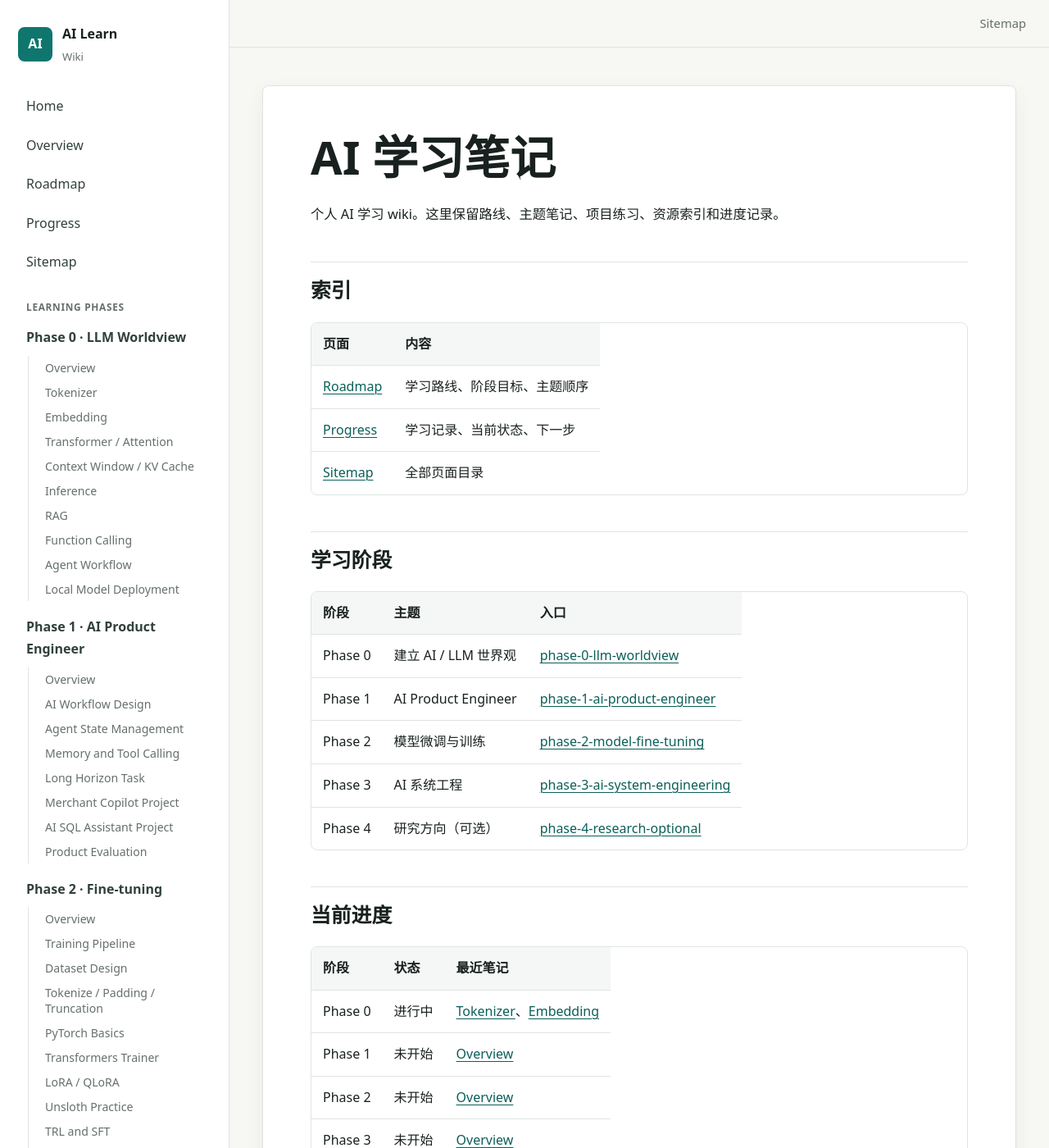
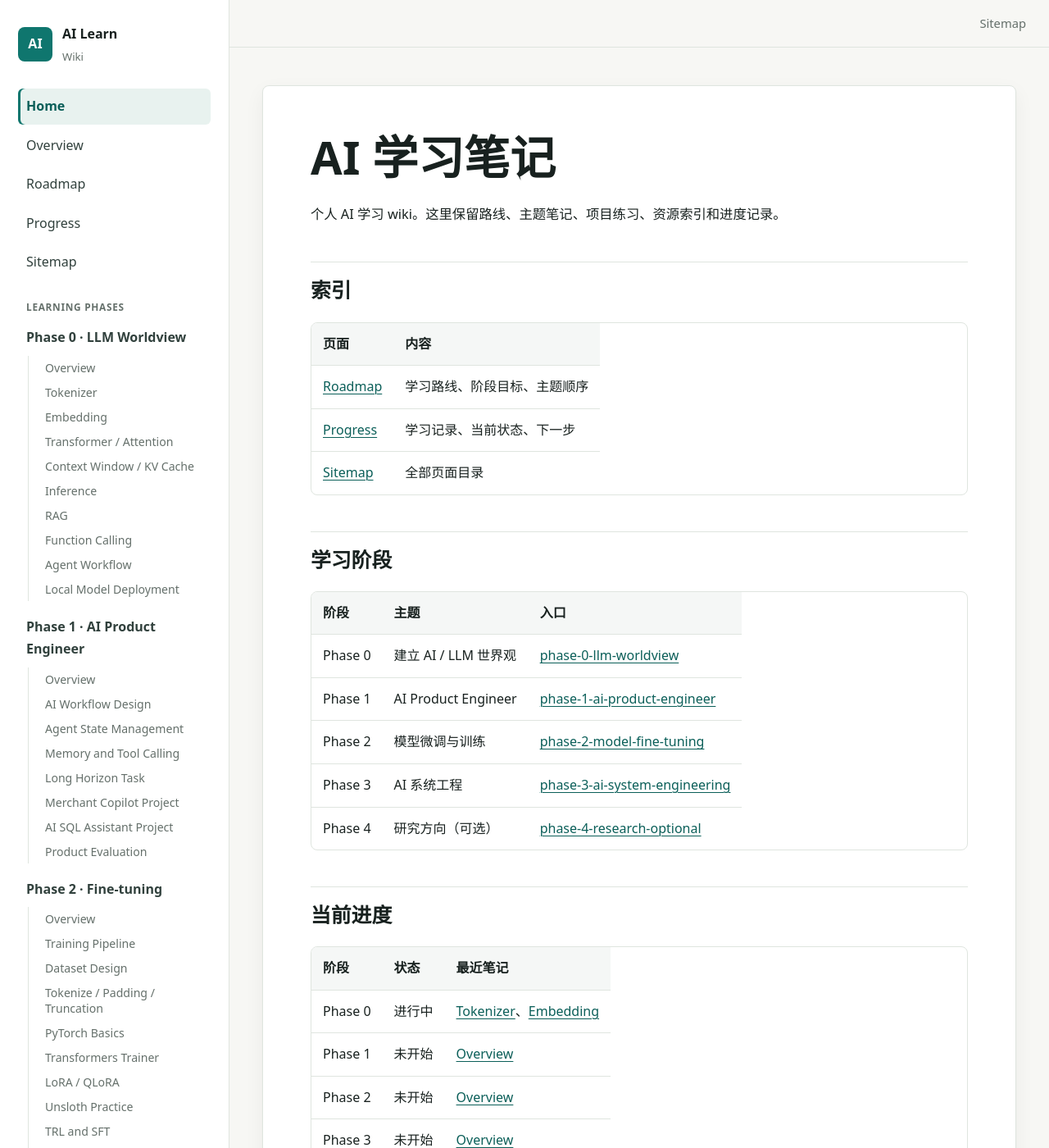
Before and after one commit to sgnilo/ai_learn, a Jekyll site: the page built from docs/index.md, in a window 1280 px wide and 1400 px high. Shown: the whole window at 82% size. Built offline with Jekyll 4.4.1, drawn with Linux system fonts in a browser that asks for light colours.

Commit message:
Highlight active wiki navigation

```diff
--- a/docs/_layouts/default.html
+++ b/docs/_layouts/default.html
@@ -21,23 +21,45 @@
         </a>
 
         <nav class="nav-list">
+          {% assign current_url = page.url %}
           {% for entry in site.data.navigation %}
             {% if entry.group %}
               <div class="nav-group">
                 <p>{{ entry.group }}</p>
                 {% for item in entry.items %}
-                  <a class="nav-parent" href="{{ item.url | relative_url }}">{{ item.title }}</a>
+                  {% assign item_active = false %}
+                  {% assign item_current = false %}
+                  {% if current_url == item.url %}
+                    {% assign item_active = true %}
+                    {% assign item_current = true %}
+                  {% endif %}
+                  {% if item.children %}
+                    {% for child in item.children %}
+                      {% if current_url == child.url %}
+                        {% assign item_active = true %}
+                      {% endif %}
+                    {% endfor %}
+                  {% endif %}
+                  <a class="nav-parent{% if item_active %} is-active{% endif %}{% if item_current %} is-current{% endif %}" href="{{ item.url | relative_url }}"{% if item_current %} aria-current="page"{% endif %}>{{ item.title }}</a>
                   {% if item.children %}
                     <div class="nav-children" aria-label="{{ item.title }} pages">
                       {% for child in item.children %}
-                        <a href="{{ child.url | relative_url }}">{{ child.title }}</a>
+                        {% assign child_current = false %}
+                        {% if current_url == child.url %}
+                          {% assign child_current = true %}
+                        {% endif %}
+                        <a class="{% if child_current %}is-active is-current{% endif %}" href="{{ child.url | relative_url }}"{% if child_current %} aria-current="page"{% endif %}>{{ child.title }}</a>
                       {% endfor %}
                     </div>
                   {% endif %}
                 {% endfor %}
               </div>
             {% else %}
-              <a href="{{ entry.url | relative_url }}">{{ entry.title }}</a>
+              {% assign entry_current = false %}
+              {% if current_url == entry.url %}
+                {% assign entry_current = true %}
+              {% endif %}
+              <a class="{% if entry_current %}is-active is-current{% endif %}" href="{{ entry.url | relative_url }}"{% if entry_current %} aria-current="page"{% endif %}>{{ entry.title }}</a>
             {% endif %}
           {% endfor %}
         </nav>
@@ -48,21 +70,43 @@
           <details class="mobile-nav">
             <summary>Menu</summary>
             <nav>
+              {% assign current_url = page.url %}
               {% for entry in site.data.navigation %}
                 {% if entry.group %}
                   <p>{{ entry.group }}</p>
                   {% for item in entry.items %}
-                    <a class="nav-parent" href="{{ item.url | relative_url }}">{{ item.title }}</a>
+                    {% assign item_active = false %}
+                    {% assign item_current = false %}
+                    {% if current_url == item.url %}
+                      {% assign item_active = true %}
+                      {% assign item_current = true %}
+                    {% endif %}
+                    {% if item.children %}
+                      {% for child in item.children %}
+                        {% if current_url == child.url %}
+                          {% assign item_active = true %}
+                        {% endif %}
+                      {% endfor %}
+                    {% endif %}
+                    <a class="nav-parent{% if item_active %} is-active{% endif %}{% if item_current %} is-current{% endif %}" href="{{ item.url | relative_url }}"{% if item_current %} aria-current="page"{% endif %}>{{ item.title }}</a>
                     {% if item.children %}
                       <div class="nav-children" aria-label="{{ item.title }} pages">
                         {% for child in item.children %}
-                          <a href="{{ child.url | relative_url }}">{{ child.title }}</a>
+                          {% assign child_current = false %}
+                          {% if current_url == child.url %}
+                            {% assign child_current = true %}
+                          {% endif %}
+                          <a class="{% if child_current %}is-active is-current{% endif %}" href="{{ child.url | relative_url }}"{% if child_current %} aria-current="page"{% endif %}>{{ child.title }}</a>
                         {% endfor %}
                       </div>
                     {% endif %}
                   {% endfor %}
                 {% else %}
-                  <a href="{{ entry.url | relative_url }}">{{ entry.title }}</a>
+                  {% assign entry_current = false %}
+                  {% if current_url == entry.url %}
+                    {% assign entry_current = true %}
+                  {% endif %}
+                  <a class="{% if entry_current %}is-active is-current{% endif %}" href="{{ entry.url | relative_url }}"{% if entry_current %} aria-current="page"{% endif %}>{{ entry.title }}</a>
                 {% endif %}
               {% endfor %}
             </nav>
--- a/docs/assets/css/site.css
+++ b/docs/assets/css/site.css
@@ -145,6 +145,28 @@ a:hover {
 .mobile-nav a:hover {
   background: var(--surface-soft);
   color: var(--accent-strong);
+}
+
+.nav-list a.is-active,
+.mobile-nav a.is-active {
+  background: #e8f2ef;
+  color: var(--accent-strong);
+}
+
+.nav-list a.is-current,
+.mobile-nav a.is-current {
+  box-shadow: inset 3px 0 0 var(--accent);
+  font-weight: 700;
+}
+
+.nav-list .nav-parent.is-active,
+.mobile-nav .nav-parent.is-active {
+  background: #eef6f3;
+}
+
+.nav-list .nav-parent.is-current,
+.mobile-nav .nav-parent.is-current {
+  background: #e0eee9;
 }
 
 .nav-group {
```
